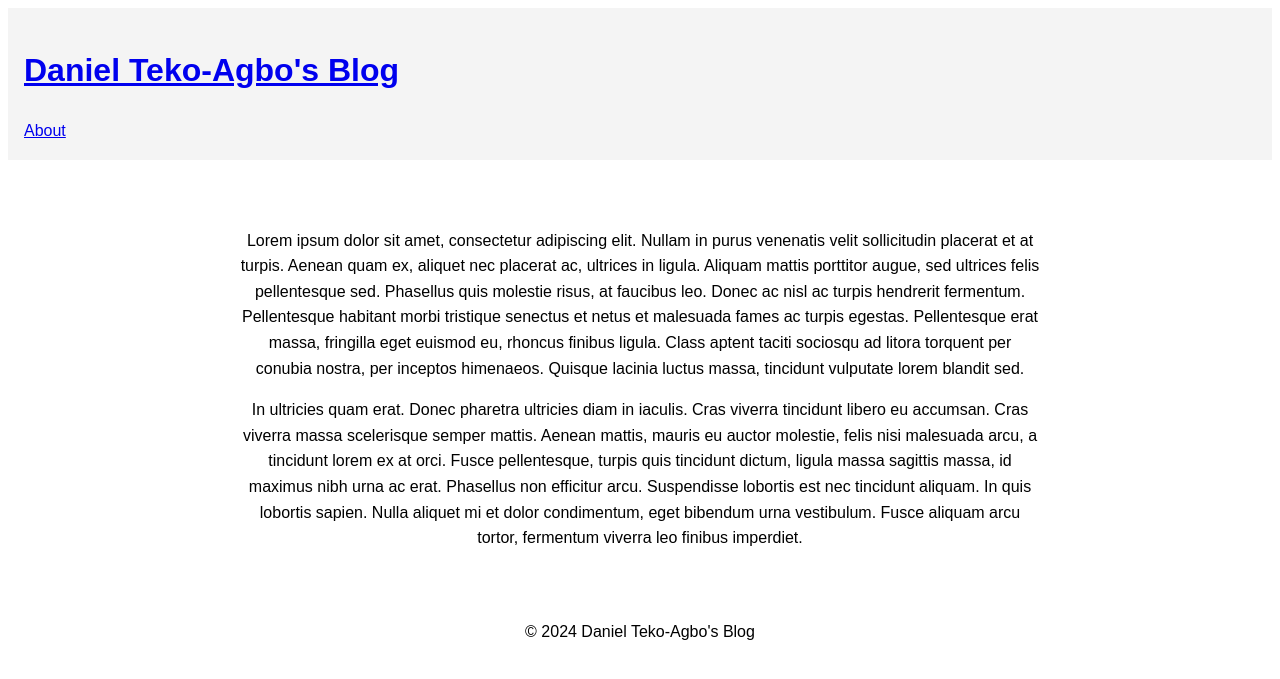
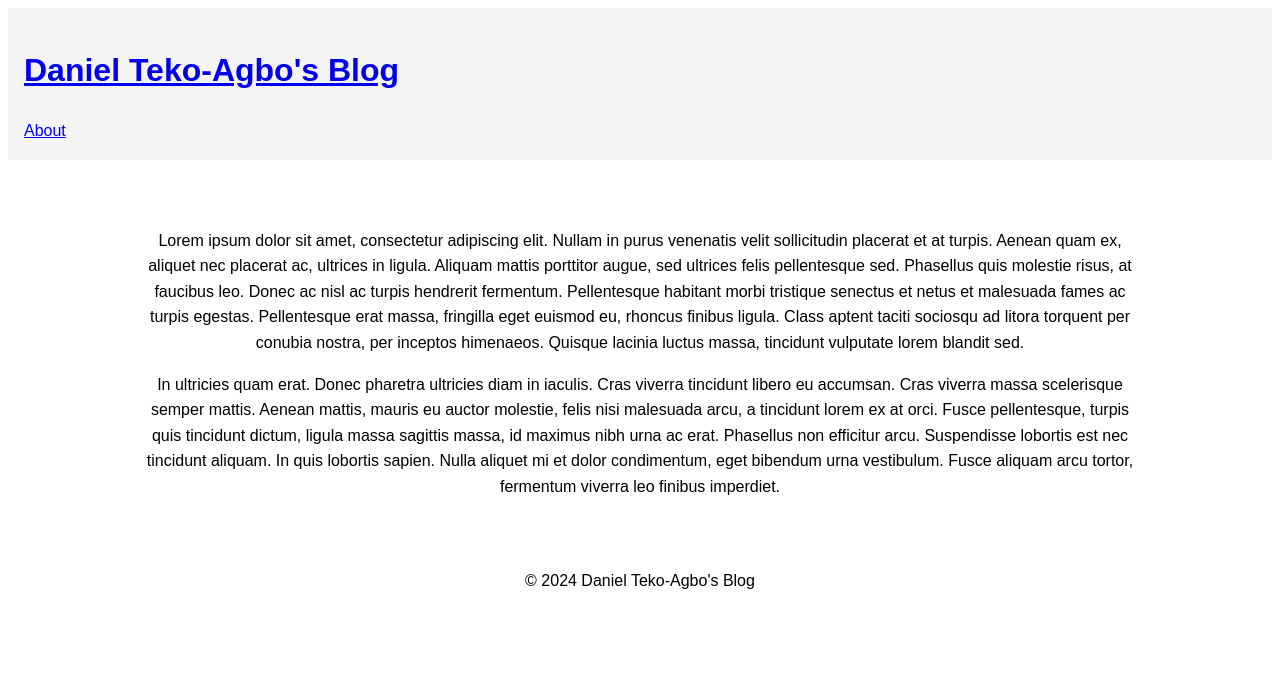
Before and after one commit to DanielTeko-Agbo/blog, a Jekyll site: the page built from about.md, in a window 1280 px wide. Shown: the top 679 px of the page. Built offline with Jekyll 4.4.1, drawn with Linux system fonts in a browser that asks for light colours.

Commit message:
Modified Styling

```diff
--- a/assets/css/style.css
+++ b/assets/css/style.css
@@ -7,7 +7,7 @@ body {
     text-align: center;
     margin: 0;
     padding: 20px;
-    max-width: 800px;
+    max-width: 1000px;
     margin: 0 auto;
 }
 
@@ -38,7 +38,7 @@ footer {
 .projcard-container {
   /* margin-left: auto;
   margin-right: auto; */
-  width: 900px;
+  width: 1000px;
 }
 .projcard {
   position: relative;
@@ -81,7 +81,7 @@ footer {
 .projcard-img {
   position: absolute;
   height: 300px;
-  width: 400px;
+  width: 300px;
   top: 0;
   left: 0;
   transition: transform 0.2s ease;
```
